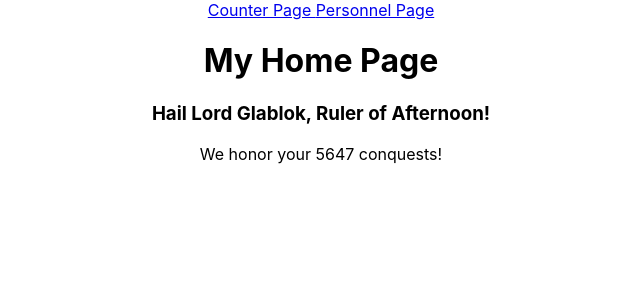
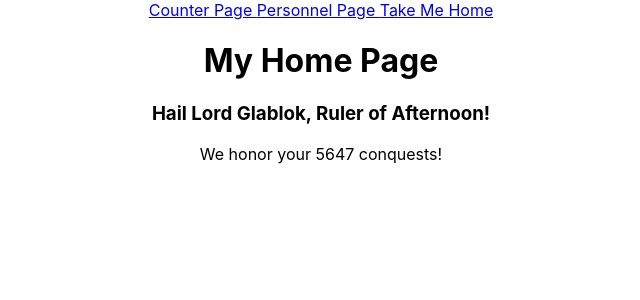
Before and after one commit to MysticalSkeptic/oreilly-npm, a React (Create React App) app: page / in a window 1280 px wide. Shown: the top 300 px of the page, without its empty margins (319-959 px from the left). Built offline with nearby package versions, Linux system fonts and the light colour scheme.

Commit message:
end lesson 3.3
needed to use instructor code
added a home link to my app...

```diff
--- a/src/App.js
+++ b/src/App.js
@@ -1,6 +1,6 @@
 import './App.css';
 import { BrowserRouter, Routes, Route, Link } from 'react-router-dom';
-import { HomePage, CounterButtonPage, PersonnelListPage } from './pages';
+import { HomePage, CounterButtonPage, PersonnelListPage, NotFoundPage } from './pages';
 
 // import link from react-dom. using anchor <a></a> reloads the app when switching pages
 // url and query parameters are info about the page contained in in the url
@@ -14,15 +14,19 @@ function App() {
   return (
     <div className="App">
       <BrowserRouter>
-        <Link to="/counter">Counter Page </Link>
-        <Link to="/personnel-list">Personnel Page</Link>
+        <Link to="/counter">Counter Page    </Link>
+        <Link to="/personnel-list">Personnel Page    </Link>
+        <Link to="/">Take Me Home</Link>
         <Routes>
           <Route exact path="/" element={ <HomePage /> } />
           <Route exact path="/counter" element={ <CounterButtonPage /> } />
           <Route exact path="/personnel-list" element={ <PersonnelListPage /> } />
+          <Route path="*" element={ <NotFoundPage /> } />
         </Routes>
       </BrowserRouter>
     </div>
   );
 }
+// add 404 page as the LAST route in the order...
+// routes above includes proper current version 404 route
 export default App;
--- /dev/null
+++ b/src/pages/NotFoundPage.js
@@ -0,0 +1,4 @@
+export const NotFoundPage = () => (
+    <h1>You are lost...</h1>
+)
+// remember to use the () if nothing but html elements in the function...
--- a/src/pages/index.js
+++ b/src/pages/index.js
@@ -1,3 +1,4 @@
 export { CounterButtonPage } from './CounterButtonPage';
 export { HomePage } from './HomePage';
 export { PersonnelListPage } from './PersonnelListPage';
+export { NotFoundPage } from './NotFoundPage';
```
